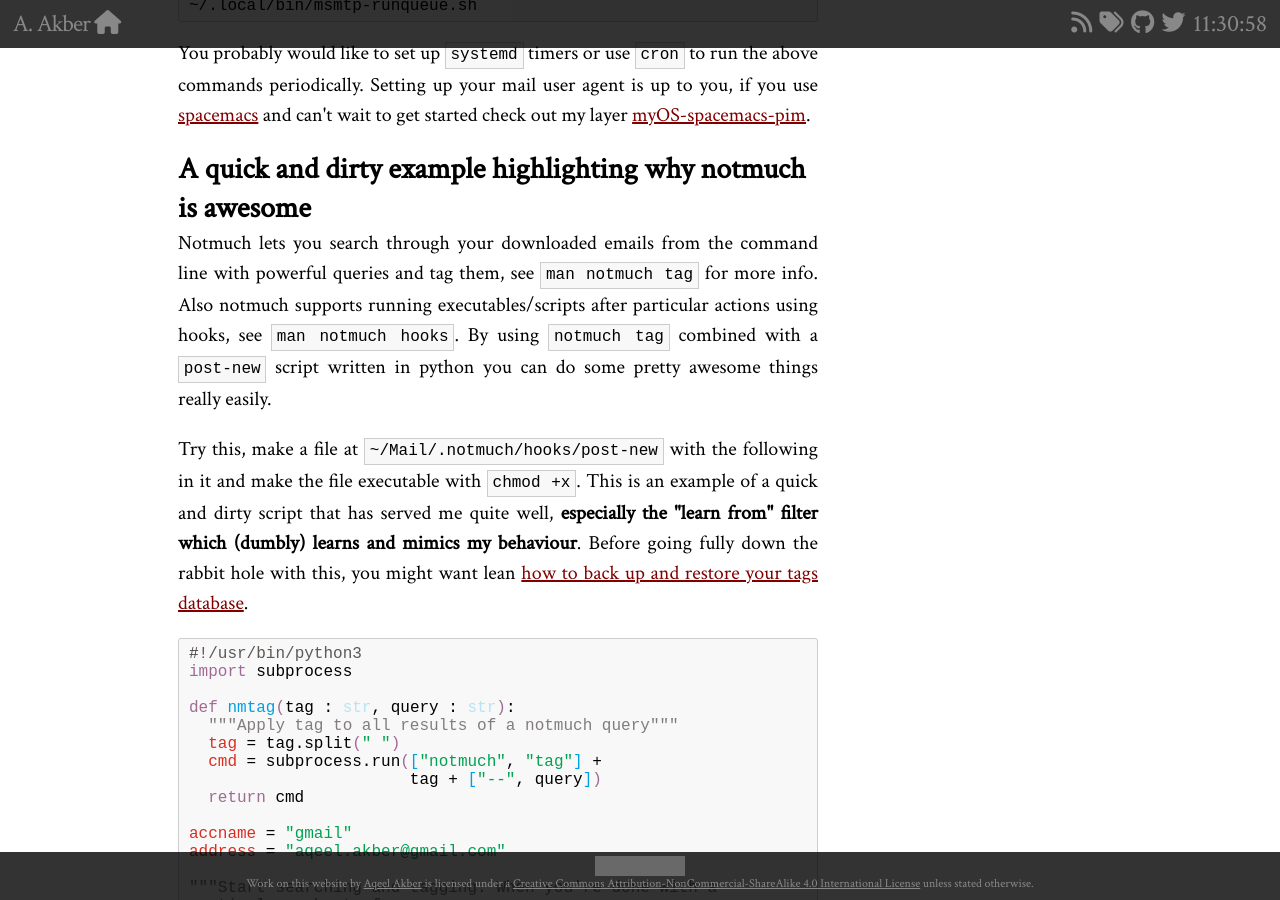
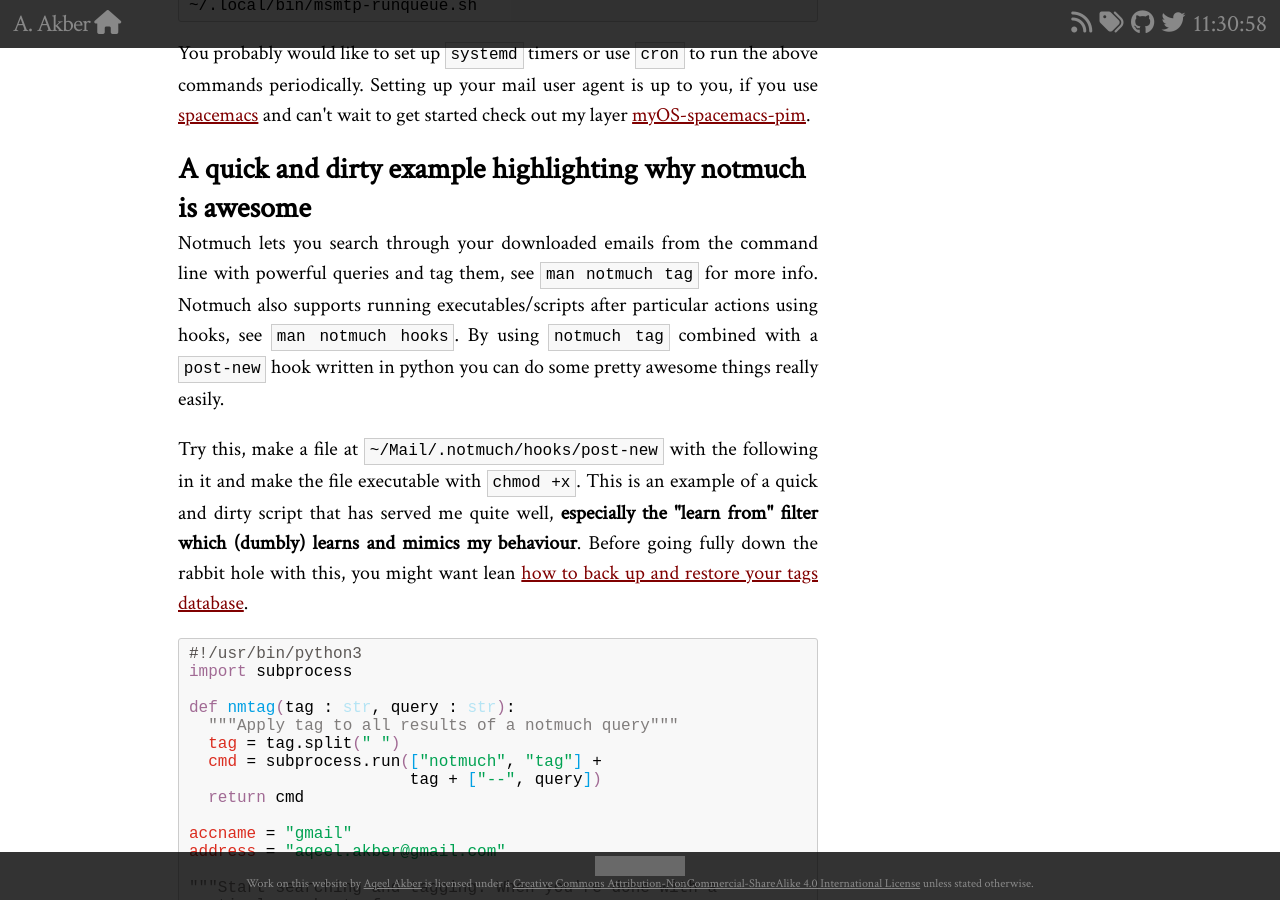
Before and after one commit to admiralakber/admiralakber.github.io, a Jekyll site: the page built from _posts/2018-09-20-myos-email.html, in a window 1280 px wide and 900 px high, scrolled down 6660 px. Built offline with Jekyll 4.4.1, drawn with Linux system fonts in a browser that asks for light colours; nearby versions of some CDN libraries; some web fonts are replaced; comment, search, counter and statistics services are not loaded; grey boxes are pictures that could not be loaded.

Commit message:
More grammar

```diff
--- a/_posts/2018-09-20-myos-email.html
+++ b/_posts/2018-09-20-myos-email.html
@@ -482,11 +482,11 @@ you use <a href="http://spacemacs.org">spacemacs</a> and can't wait to get start
 <div class="outline-text-2" id="text-orgd61d398">
 <p>
 Notmuch lets you search through your downloaded emails from the command line
-with powerful queries and tag them, see <code>man notmuch tag</code> for more info. Also
-notmuch supports running executables/scripts after particular actions using
-hooks, see <code>man notmuch hooks</code>. By using <code>notmuch tag</code> combined with a
-<code>post-new</code> script written in python you can do some pretty awesome things
-really easily.
+with powerful queries and tag them, see <code>man notmuch tag</code> for more info.
+Notmuch also supports running executables/scripts after particular actions
+using hooks, see <code>man notmuch hooks</code>. By using <code>notmuch tag</code> combined with a
+<code>post-new</code> hook written in python you can do some pretty awesome things really
+easily.
 </p>
 
 <p>
```
Also changed, not shown: blog/2018-09-20-myos-email.org (+5 -5 lines).
